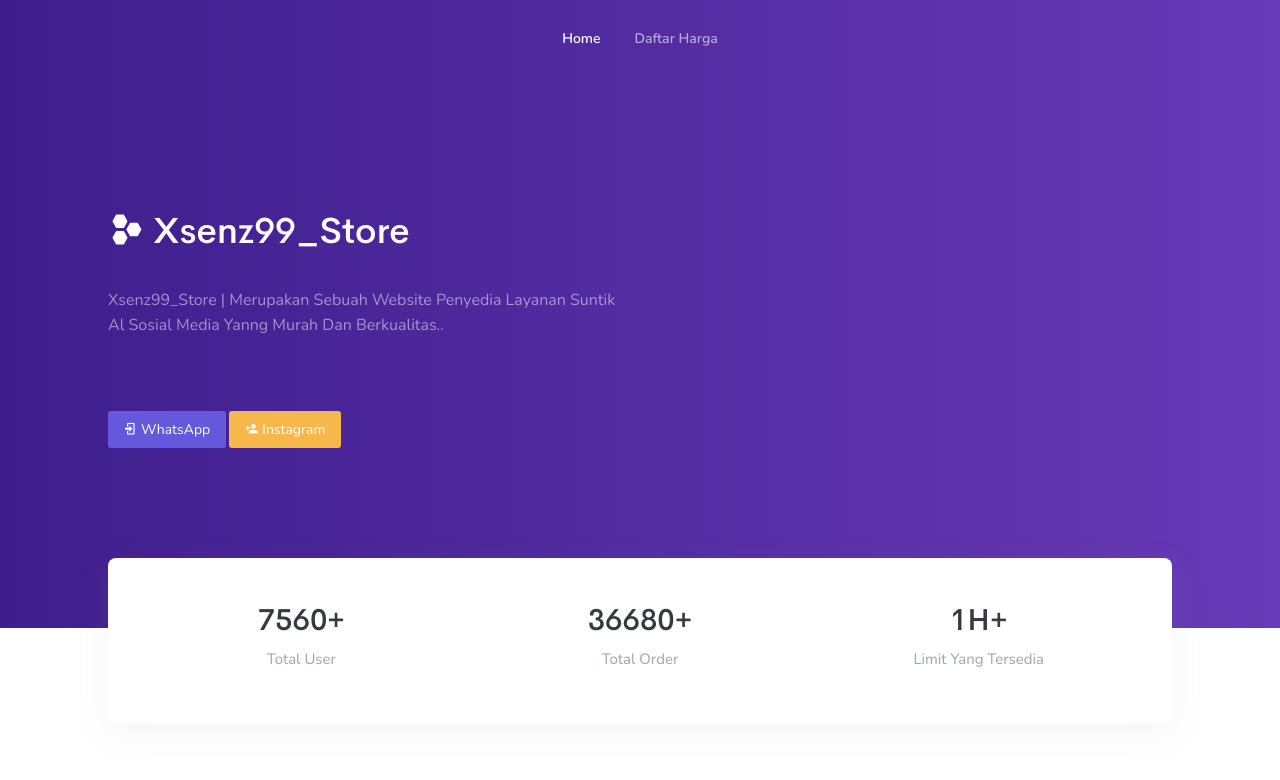
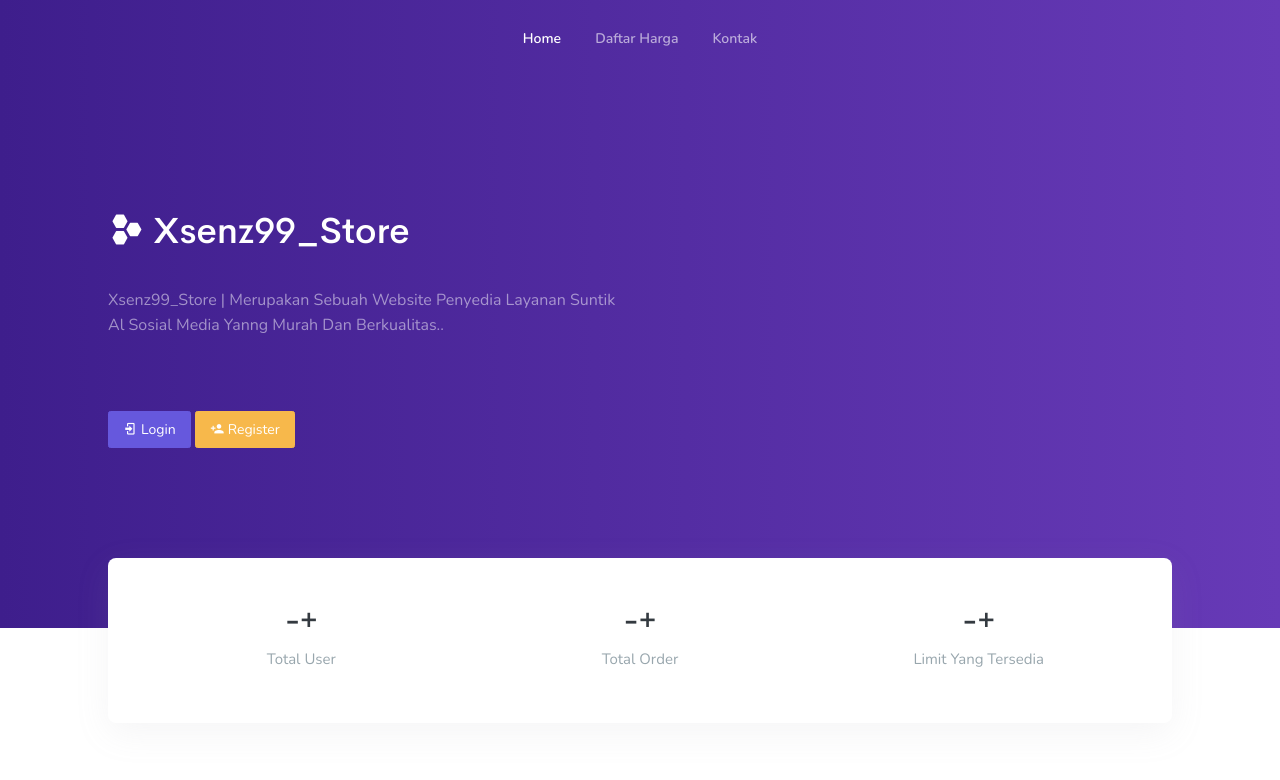
Before and after one commit to Xsenz99/Xsenz99Store, a plain HTML site: page index.html in a window 1280 px wide. Shown: the top 780 px of the page. Drawn offline with nearby package versions, Linux system fonts and the light colour scheme.

Commit message:
Update index.html

```diff
--- a/index.html
+++ b/index.html
@@ -8,7 +8,7 @@
         <meta name="viewport" content="width=device-width, initial-scale=1.0">
         <meta name="description" content="Xsenz99_Store Merupakan Sebuah Website Penyedia Layanan Suntik Al Sosial Media Yanng Murah Dan Berkualitas..">
         <meta http-equiv="X-UA-Compatible" content="IE=edge" />
-        <link rel="SHORTCUT ICON" href=" https://j.top4top.io/p_24657vn8z0.jpeg ">
+        <link rel="shortcut icon" href="https://j.top4top.io/p_24657vn8z0.jpeg">
         <link rel="stylesheet" href="home/css/bootstrap.min.css" type="text/css">
         <link rel="stylesheet" type="text/css" href="home/css/materialdesignicons.min.css" />
         <link rel="stylesheet" type="text/css" href="home/css/style.css" />
@@ -28,6 +28,9 @@
                         <li class="nav-item">
                             <a href="#pricing" class="nav-link">Daftar Harga</a>
                         </li>
+                        <li class="nav-item">
+                            <a href="#contact" class="nav-link">Kontak</a>
+                        </li>
                     </ul>
                 </div>
             </div>
@@ -43,8 +46,8 @@
                                 <div class="home-title mo-mb-20">
                                     <h1 class="mb-4 text-white"><i class="mdi mdi-hexagon-multiple"></i> Xsenz99_Store</h1>
                                     <p class="text-white-50 home-desc mb-5">Xsenz99_Store | Merupakan Sebuah Website Penyedia Layanan Suntik Al Sosial Media Yanng Murah Dan Berkualitas..</p>
-                                    <a href="https://wa.me/6281264116045" class="btn btn-primary waves-effect waves-light"><i class="mdi mdi-login"></i> WhatsApp</a>
-                            <a href="https://instagram.com/xsenz99" class="btn btn-warning"><i class="mdi mdi-account-plus"></i> Instagram</a>
+                                    <a href="https://wa.me/6281264116045" class="btn btn-primary waves-effect waves-light"><i class="mdi mdi-login"></i> Login</a>
+                            <a href="https://instagram.com/xsenz99" class="btn btn-warning"><i class="mdi mdi-account-plus"></i> Register</a>
                                 </div>
                             </div>
                         </div>
@@ -61,15 +64,15 @@
                 <div class="clients p-4 bg-white">
                     <div class="row text-center">
                         <div class="col-md-4">
-                            <h2>7560+</h2>
+                            <h2>-+</h2>
                             <p class="text-muted"> Total User</p>
                         </div>
                         <div class="col-md-4">
-                            <h2>36680+</h2>
+                            <h2>-+</h2>
                             <p class="text-muted">Total Order</p>
                         </div>
                         <div class="col-md-4">
-                            <h2>1H+</h2>
+                            <h2>-+</h2>
                             <p class="text-muted">Limit Yang Tersedia</p>
                         </div>
                     </div>
@@ -148,7 +151,7 @@
                                 <div class="pricing-plan bg-white p-4 mt-4">
                                     <div class="pricing-header text-center">
                                         <h5 class="plan-title text-uppercase mb-4">Servis YouTube</h5>
-                                        <h1><sup><small>Rp</small></sup>2.450.000</h1>
+                                        <h1><sup><small>Rp</small></sup>-</h1>
                                         <div class="plan-duration text-muted">GOPAY,OVO,DANA</div>
                                     </div>
                                     <ul class="list-unstyled pricing-list mt-4">
@@ -164,10 +167,12 @@
                                     </ul>
                                     <div class="text-center mt-5">
                                         <a href="https://api.whatsapp.com/send?phone=6281264116045&text=Saya%20Mau%20Order%20Paket%20YouTube" class="btn btn-primary">Beli Sekarang</a>
-                                            </div> <!-- end col -->
-                                              </div>
-                                </div>
-                            <div class="col-lg-4">
+                                    </div>
+
+                            </div> <!-- end col -->
+                                    </div>
+
+                                            <div class="col-lg-4">
                                 <div class="pricing-plan bg-white p-4 mt-4">
                                     <div class="pricing-header text-center">
                                         <h5 class="plan-title text-uppercase mb-4">Servis Instagram</h5>
@@ -191,9 +196,9 @@
                                     <div class="text-center mt-5">
                                         <a href="https://api.whatsapp.com/send?phone=6281264116045&text=Saya%20Mau%20Order%20Paket%20Instagram" class="btn btn-primary">Beli Sekarang</a>
                                     </div>
-                                </div>
+
                             </div> <!-- end col -->
-                                    </div>
+
                                 </div>
                             <div class="col-lg-4">
                                 <div class="pricing-plan bg-white p-4 mt-4">
```
